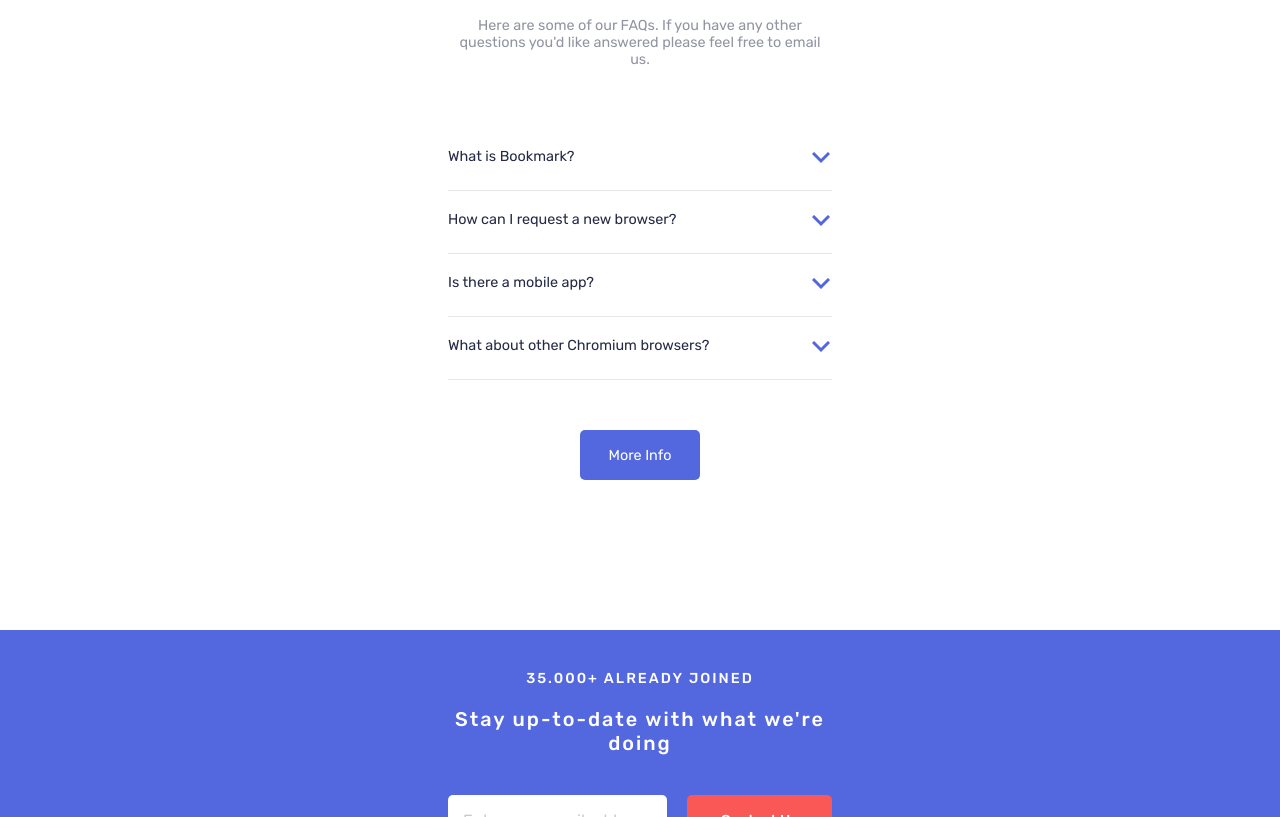
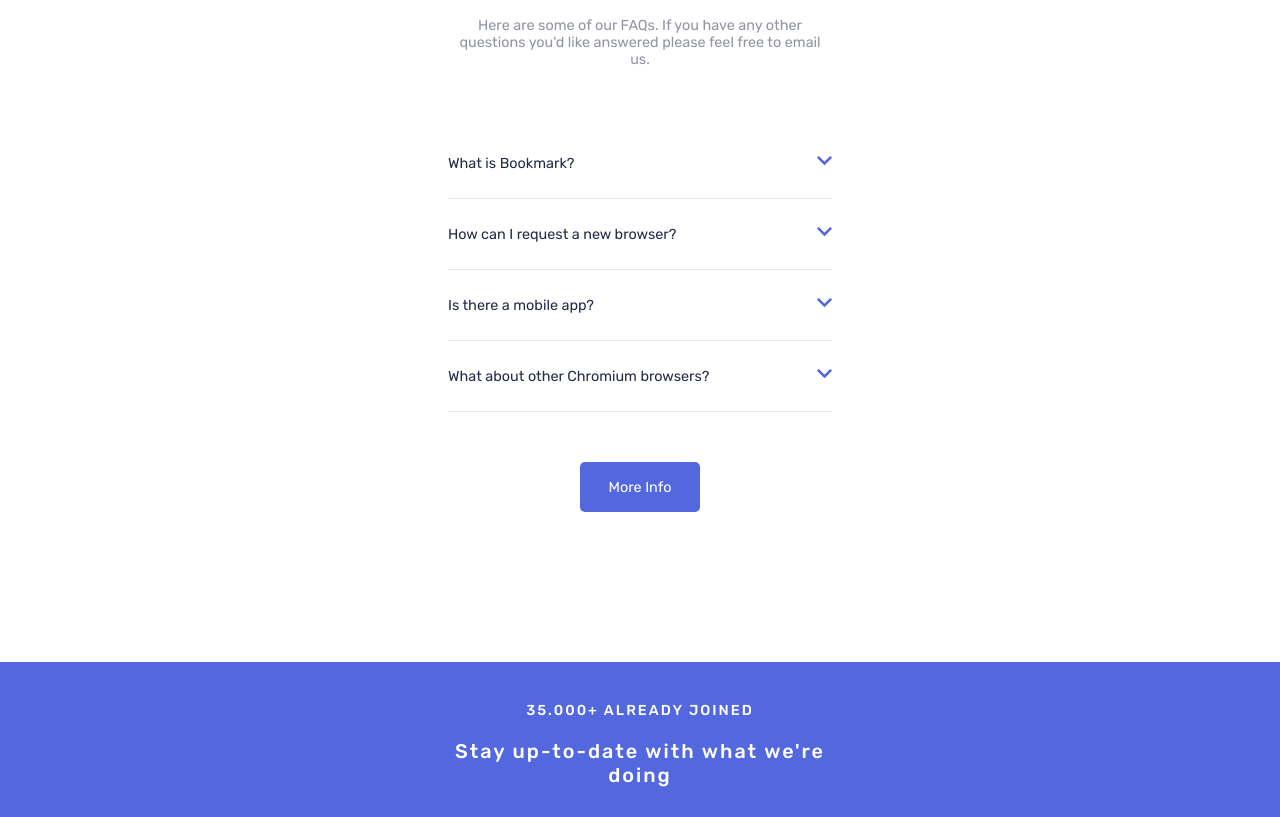
Before and after one commit to Facundolavtech/bookmark-landing, a plain HTML site: page index.html in a window 1280 px wide. Shown: the part 1869-2686 px from the top of the page. Drawn offline with Linux system fonts and the light colour scheme.

Commit message:
faq with details summary

```diff
--- a/css/faq.css
+++ b/css/faq.css
@@ -16,31 +16,65 @@
 
 .faq__section p{
     font-size: .8em;
-    margin-bottom: 60px;
+
 }
 
-.question{
-    padding: 20px 0 25px 0;
+
+
+
+details{
+    width: 100%;
+    margin: auto;
+    height: auto;
     text-align: initial;
     border-bottom: 1px solid rgb(233, 230, 230);
     position: relative;
     cursor: pointer;
 }
 
-.question h3{
+details summary{
+    position: relative;
+    display: flex;
+    align-items: center;
+    justify-content: flex-start;
+    height: 70px;
     font-weight: 400;
     font-size: .8em;
     color: var(--VeryDarkBlue);
 }
 
-.arrow__hidden{
+details summary:focus{
+    outline: none;
+}
+
+details summary::-webkit-details-marker{
+    display: none;
+}
+
+details[open] .arrow{
+    transform: rotate(-180deg);
+    transition: transform .2s;
+}
+
+details:first-of-type{
+    margin-top: 60px;
+}
+
+details p{
+    font-size: .8em;
+    margin: 0;
+    margin-bottom: 10px;
+}
+
+.arrow{
     position: absolute;
-    min-width: 20px;
-    min-height: 20px;
     right: 0;
-    bottom: 30%;
+    width: 15px;
+    height: 15px;
     background: url(../assets/images/icon-arrow.svg);
     background-repeat: no-repeat;
+    background-size: contain;
+    transition: transform .2s;
 }
 
 .question__btn-moreinfo{
@@ -73,8 +107,7 @@
         width: 60%;
     }
 
-    .question{
+    details{
         width: 50%;
-        margin: auto;
     }
 }
--- a/index.html
+++ b/index.html
@@ -138,7 +138,26 @@
             <h2>Frequently Asked Questions</h2>
             <p>Here are some of our FAQs. If you have any other questions you'd like answered please feel free to email us.</p>
 
-            <div class="question">
+
+            <details>
+                <summary>What is Bookmark? <div class="arrow"></div></summary>
+                <p>Epcot is a theme park at </p>
+            </details>
+            <details>
+                <summary>How can I request a new browser? <div class="arrow"></div></summary>
+                <p>Epcot is a theme park at Lorem ipsum dolor sit amet.</p>
+            </details>
+            <details>
+                <summary>Is there a mobile app? <div class="arrow"></div></summary>
+                <p>Epcot is a theme park at </p>
+            </details>
+            <details>
+                <summary>What about other Chromium browsers? <div class="arrow"></div></summary>
+                <p>Epcot is a theme park at </p>
+            </details>
+
+
+            <!-- <div class="question">
                 <h3>What is Bookmark?</h3>
                 <div class="arrow__hidden"></div>
             </div>
@@ -153,7 +172,7 @@
             <div class="question">
                 <h3>What about other Chromium browsers?</h3>
                 <div class="arrow__hidden"></div>
-            </div>
+            </div> -->
 
             <a href="#" class="question__btn-moreinfo">More Info</a>
         </section>
```
